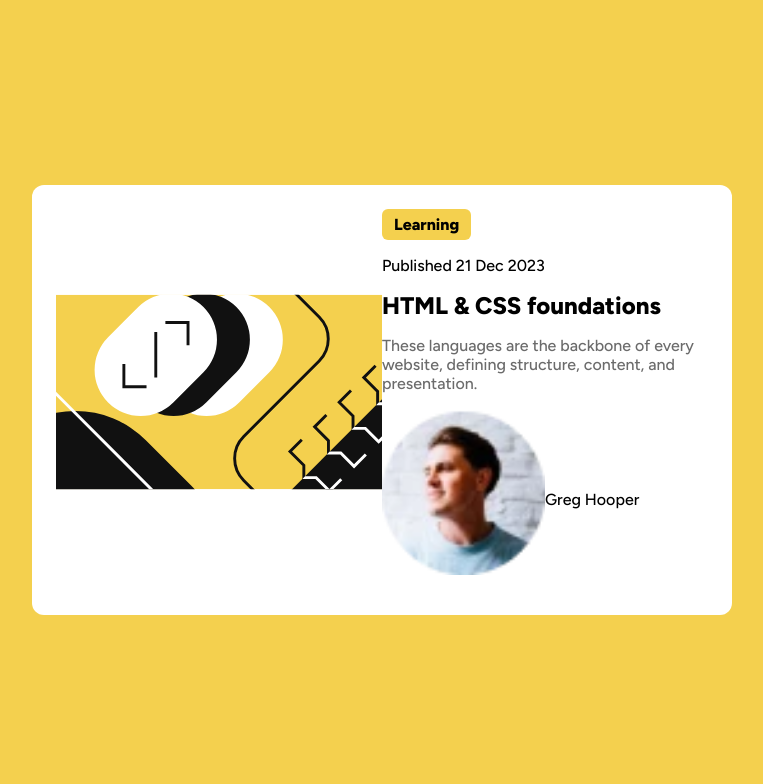
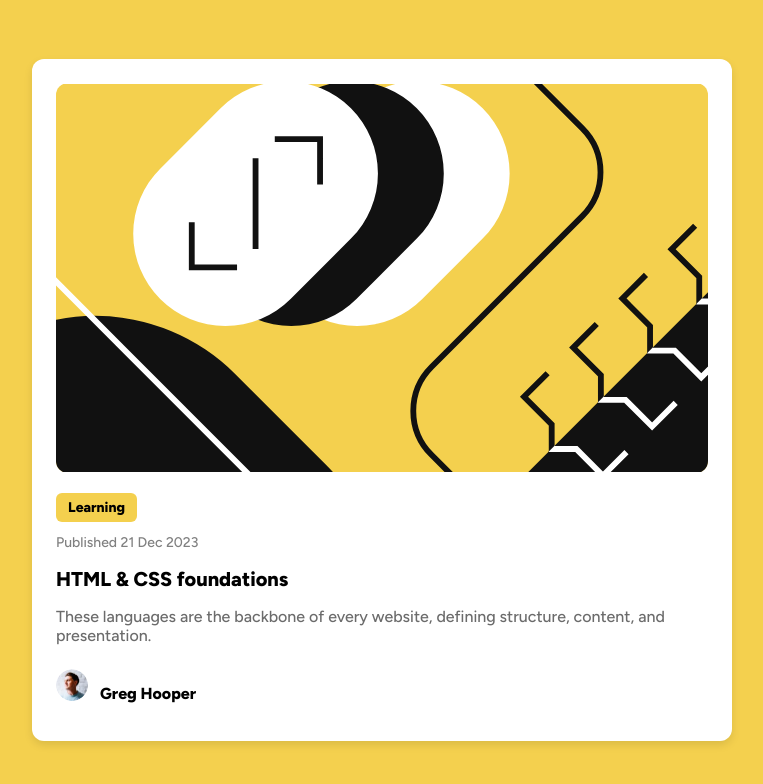
Before and after one commit to manish-328/FrontendMentor_blogPreview, a plain HTML site: page index.html in a window 1536 px wide. Shown: the whole page, without its empty margins (386-1149 px from the left). Drawn offline with Linux system fonts and the light colour scheme.

Commit message:
modified the style

```diff
--- a/style.css
+++ b/style.css
@@ -1,94 +1,95 @@
+/* Reset and base styles */
 * {
   margin: 0;
   padding: 0;
   box-sizing: border-box;
 }
 
-body{
+body {
   background-color: hsl(47, 88%, 63%);
+  font-family: 'Figtree', sans-serif;
   display: flex;
   justify-content: center;
   align-items: center;
-  font-family: 'Figtree',sans-serif;
-  height: 100vh;
-
+  min-height: 100vh;
+  padding: 20px;
 }
 
-.card{
-   /* width: 90%; */
+/* Card container */
+.card {
+  background-color: white;
+  border-radius: 12px;
   max-width: 375px;
-  margin: auto;
+  width: 100%;
   padding: 16px;
-  border-radius: 12px;
-  background-color: white;
-
-  /* display: flex;
-  flex-direction: column; */
-
+  box-shadow: 0 4px 8px rgba(0, 0, 0, 0.1);
 }
 
-@media (min-width: 1440px) {
-  .card {
-    max-width: 700px; /* or whatever suits the design */
-    display: flex;
-    flex-direction: row; /* e.g., image on the left, text on the right */
-    padding: 24px;
-
-  }
-
-  .card img {
-    width: 50%;
-    border-radius: 12px;
-    margin-bottom: 16px;
-  }
-
-  .card-content {
-    padding-left: 24px;
-
-  }
-}
-
-.card img{
+/* Image styling */
+.card img {
+  width: 100%;
   border-radius: 12px;
   margin-bottom: 16px;
 }
 
-.heading{
+/* Tag style (e.g., "Learning") */
+.heading {
   background-color: hsl(47, 88%, 63%);
-  color: black; /* optional for better contrast */
+  color: black;
+  font-weight: 800;
+  font-size: 14px;
   padding: 6px 12px;
   border-radius: 6px;
-  font-weight: 800;
   display: inline-block;
+  margin-bottom: 12px;
+}
+
+/* Publish date */
+.publish {
+  font-size: 14px;
+  color: hsl(0, 0%, 50%);
   margin-bottom: 16px;
 }
 
-.course{
+/* Course title */
+.course {
+  font-size: 20px;
   font-weight: 800;
+  margin-bottom: 16px;
   cursor: pointer;
   transition: color 0.3s ease;
-  margin-bottom: 16px;
-  margin-top: 16px;
 }
 
-.course:hover{
-  color:hsl(47, 88%, 63%);
+.course:hover {
+  color: hsl(47, 88%, 63%);
 }
 
-.description{
+/* Description */
+.description {
+  font-size: 16px;
   color: hsl(0, 0%, 42%);
-  margin-bottom: 16px;
+  margin-bottom: 24px;
 }
 
-.author{
+/* Author section */
+.author {
   display: flex;
   align-items: center;
-  flex-direction: row;
+  font-size: 16px;
+  font-weight: 800;
 }
 
+.author img {
+  height: 32px;
+  width: 32px;
+  border-radius: 50%;
+  margin-right: 12px;
+}
 
-
-
-/* .card p{
-  margin-bottom: 16px;
-} */
+/* Responsive layout for larger screens */
+@media (min-width: 1440px) {
+  .card {
+    max-width: 700px;
+    padding: 24px;
+  }
+}
```
